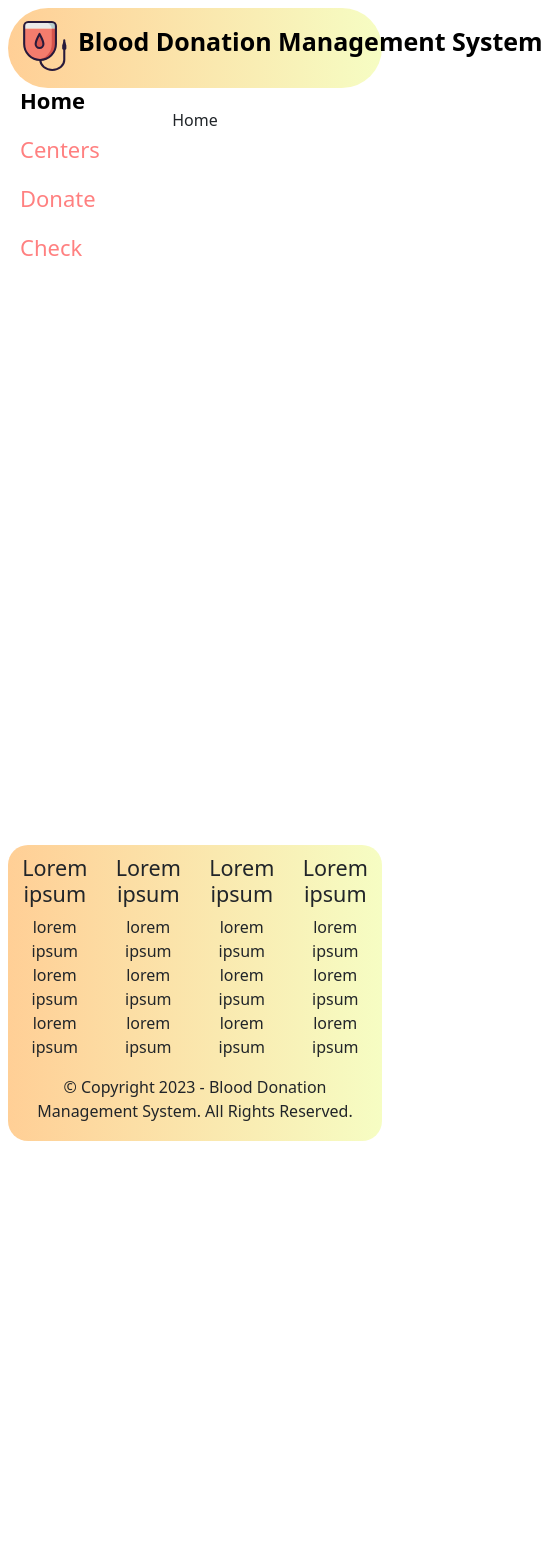
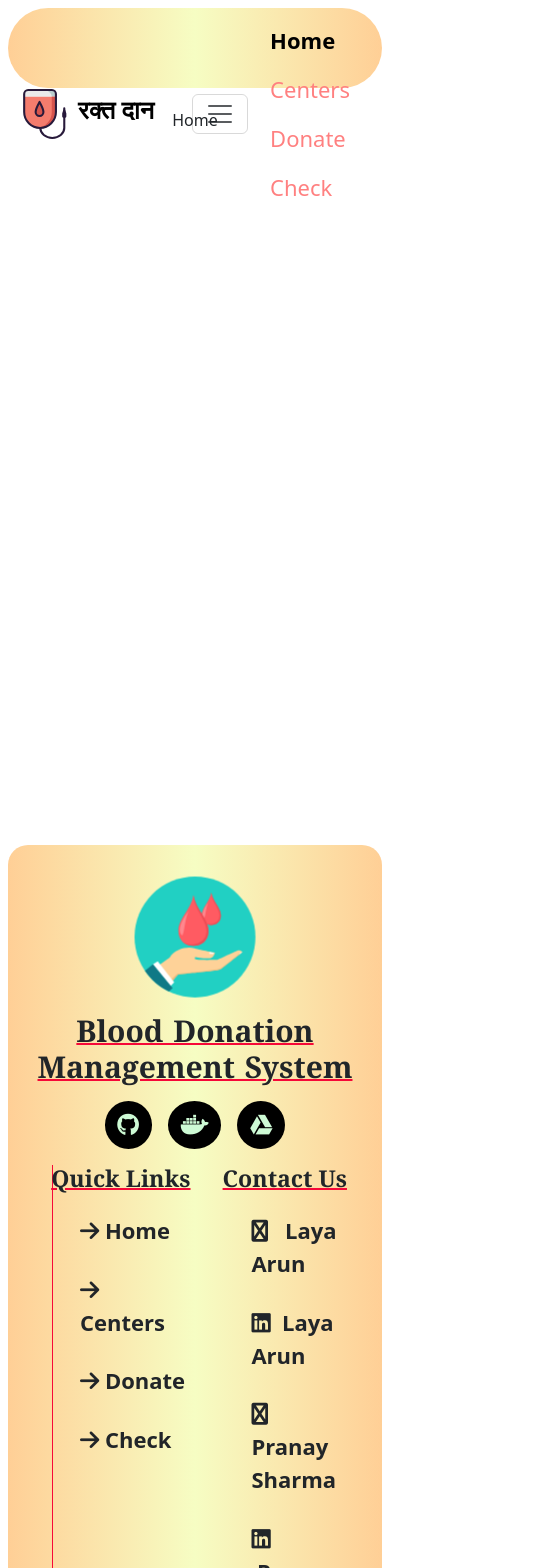
Before and after one commit to Aadmi1234/Blood-Donation-Management-System, a React (Vite) app in the folder client/: page / in a window 390 px wide. Shown: the top 1568 px of the page, 543 px wide, since content can reach past the window. Before the commit the page ends 1149 px from the top, so only its background shows below. Built offline with nearby package versions, Linux system fonts and the light colour scheme; no server answers.

Commit message:
responsive navbar and footer

```diff
--- a/client/index.html
+++ b/client/index.html
@@ -14,6 +14,12 @@
       integrity="sha384-T3c6CoIi6uLrA9TneNEoa7RxnatzjcDSCmG1MXxSR1GAsXEV/Dwwykc2MPK8M2HN"
       crossorigin="anonymous"
     />
+    <link href="https://cdnjs.cloudflare.com/ajax/libs/font-awesome/6.5.1/css/all.min.css"
+      rel="stylesheet"
+      integrity="sha512-DTOQO9RWCH3ppGqcWaEA1BIZOC6xxalwEsw9c2QQeAIftl+Vegovlnee1c9QX4TctnWMn13TZye+giMm8e2LwA=="
+      crossorigin="anonymous"
+      referrerpolicy="no-referrer"
+    />
   </head>
   <body>
     <div id="root"></div>
--- a/client/src/components/Footer/Footer.jsx
+++ b/client/src/components/Footer/Footer.jsx
@@ -1,9 +1,10 @@
 import React from "react";
 import Container from "react-bootstrap/esm/Container";
+import Col from "react-bootstrap/esm/Col";
+import Row from "react-bootstrap/esm/Row";
 
 import styles from "./footer.module.css";
-import Col from "react-bootstrap/esm/Col";
-import Row from "react-bootstrap/esm/Row";
+import FooterIcons from "./FooterIcons";
 
 const Footer = () => {
   return (
@@ -11,46 +12,98 @@ const Footer = () => {
       <Container>
         <Row>
           {/* Column 1 */}
-          <Col className="md-3 sm-6">
-            <h4>Lorem ipsum</h4>
-            <ul className="list-unstyled">
-              <li>lorem ipsum</li>
-              <li>lorem ipsum</li>
-              <li>lorem ipsum</li>
+          <Col className={`col-lg-5 col-md-6 col-12 ${styles.ft1}`}>
+            <img src="/blood-donation1.svg" alt="" className={styles.logo} />
+            <h3 className={styles.h3}>
+              <span className={styles.webname}>
+                Blood Donation Management System
+              </span>
+            </h3>
+            <FooterIcons />
+          </Col>
+
+          <Col className="col-lg-1 col-md-1 col-1">
+            <div className={styles.verticalLine}></div>
+          </Col>
+
+          {/* Column 2 */}
+          <Col className={`col-lg-3 col-md-6 col-13 ${styles.ft2}`}>
+            <h3 className={styles.h3}>Quick Links</h3>
+            <ul className={`list-unstyled ${styles.ulist}`}>
+              <li className={styles.ulistli}>
+                <a href="/" className="nav-link">
+                  <i class="fa-solid fa-arrow-right" /> Home
+                </a>
+              </li>
+              <li className={styles.ulistli}>
+                <a href="/centers" className="nav-link">
+                  <i class="fa-solid fa-arrow-right" /> Centers
+                </a>
+              </li>
+              <li className={styles.ulistli}>
+                <a href="/donate" className="nav-link">
+                  <i class="fa-solid fa-arrow-right" /> Donate
+                </a>
+              </li>
+              <li className={styles.ulistli}>
+                <a href="/check" className="nav-link">
+                  <i class="fa-solid fa-arrow-right" /> Check
+                </a>
+              </li>
             </ul>
           </Col>
-          {/* Column 2 */}
-          <Col className="md-3 sm-6">
-            <h4>Lorem ipsum</h4>
-            <ul className="list-unstyled">
-              <li>lorem ipsum</li>
-              <li>lorem ipsum</li>
-              <li>lorem ipsum</li>
-            </ul>
-          </Col>
+
           {/* Column 3 */}
-          <Col className="md-3 sm-6">
-            <h4>Lorem ipsum</h4>
-            <ul className="list-unstyled">
-              <li>lorem ipsum</li>
-              <li>lorem ipsum</li>
-              <li>lorem ipsum</li>
-            </ul>
-          </Col>
-          {/* Column 4 */}
-          <Col className="md-3 sm-6">
-            <h4>Lorem ipsum</h4>
-            <ul className="list-unstyled">
-              <li>lorem ipsum</li>
-              <li>lorem ipsum</li>
-              <li>lorem ipsum</li>
+          <Col className={`col-lg-3 col-md-6 col-13 ${styles.ft2}`}>
+            <h3 className={styles.h3}>Contact Us</h3>
+            <ul className={`list-unstyled ${styles.ulist}`}>
+              <li className={styles.ulistli}>
+                <a
+                  href="https://github.com/Aadmi1234/"
+                  className="nav-link"
+                  target="_blank"
+                  rel="noopener noreferrer"
+                >
+                  <i class="fa-solid fa-github" /> &nbsp; Laya Arun
+                </a>
+              </li>
+              <li className={styles.ulistli}>
+                <a
+                  href="https://www.linkedin.com/in/laya-arun/"
+                  className="nav-link"
+                  target="_blank"
+                  rel="noopener noreferrer"
+                >
+                  <i class="fa-brands fa-linkedin" /> &nbsp;Laya Arun
+                </a>
+              </li>
+              <li className={styles.ulistli}>
+                <a
+                  href="https://github.com/pranay-sharma03"
+                  className="nav-link"
+                  target="_blank"
+                  rel="noopener noreferrer"
+                >
+                  <i class="fa-solid fa-github" /> &nbsp; Pranay Sharma
+                </a>
+              </li>
+              <li className={styles.ulistli}>
+                <a
+                  href="https://www.linkedin.com/in/pranay-sharma-4b354b173/"
+                  className="nav-link"
+                  target="_blank"
+                  rel="noopener noreferrer"
+                >
+                  <i class="fa-brands fa-linkedin" /> &nbsp;Pranay Sharma
+                </a>
+              </li>
             </ul>
           </Col>
         </Row>
 
         {/* Footer Bottom */}
-        <div className="footer-bottom">
-          <p className="text-xs-center">
+        <div className="footer-bottom mt-3 mb-0 text-align-center">
+          <p className={`text-xs-center ${styles.copyright}`}>
             &copy; Copyright {new Date().getFullYear()} - Blood Donation
             Management System. All Rights Reserved.
           </p>
--- /dev/null
+++ b/client/src/components/Footer/FooterIcons.jsx
@@ -0,0 +1,39 @@
+import React from "react";
+
+const FooterIcons = () => {
+  const iconStyle = {
+    padding: "0.8rem",
+    backgroundColor: "black",
+    color: "var(--level-4)",
+    margin: "0.5rem",
+    borderRadius: "50%",
+    fontSize: "1.4rem",
+  };
+  return (
+    <div className="mb-2">
+      <a
+        href="https://github.com/Aadmi1234/Blood-Donation-Management-System"
+        target="_blank"
+        rel="noopener noreferrer"
+      >
+        <i class="fa-brands fa-github" style={iconStyle}></i>
+      </a>
+      <a
+        href="https://www.docker.com"
+        target="_blank"
+        rel="noopener noreferrer"
+      >
+        <i class="fa-brands fa-docker" style={iconStyle}></i>
+      </a>
+      <a
+        href="https://drive.google.com/"
+        target="_blank"
+        rel="noopener noreferrer"
+      >
+        <i class="fa-brands fa-google-drive" style={iconStyle}></i>
+      </a>
+    </div>
+  );
+};
+
+export default FooterIcons;
--- a/client/src/components/Footer/footer.module.css
+++ b/client/src/components/Footer/footer.module.css
@@ -3,24 +3,78 @@
   border-radius: 20px;
   margin: 8px;
   margin-top: 0;
-  padding-top: 10px;
-  padding-bottom: 2px;
-
-  background: linear-gradient(to right, var(--level-2), var(--level-3));
-
+  padding: 2rem 0;
+  background: linear-gradient(to right, var(--level-2), var(--level-3), var(--level-2));
   text-align: center;
 }
 
-h4 {
-  color: black;
+.h3 {
   font-weight: 600;
-
-  text-decoration-line: underline;
-  text-decoration-color: var(--level-1);
-  text-decoration-thickness: 2px;
+  font-family: Georgia, 'Times New Roman', Times, serif;
+  text-decoration: underline 2px #f60838;
+}
+.webname {
+  font-size: 30px;
+  font-weight: 700;
+  font-family: Georgia, 'Times New Roman', Times, serif;
+  word-spacing: 2px;
 }
 
-p {
+.verticalLine {
+  margin-left: 2rem;
+  border-left: 1px solid #f60838;
+  height: 100%;
+  width: 30px;
+}
+
+.ft1 {
+  display: flex;
+  flex-direction: column;
+  align-items: center;
+  justify-content: center;
+  text-align: center;
+  min-width: 300px;
+  max-width: 400px;
+}
+.logo {
+  height: 120px;
+  width: 120px;
+  margin-bottom: 1rem;
+  animation: beat 2s infinite ease;
+}
+@keyframes beat {
+  0% {
+    transform: scale(1);
+  }
+  50% {
+    transform: scale(1.15);
+  }
+  100% {
+    transform: scale(1);
+  }
+}
+
+.ft2 {
+  text-align: start;
+  padding-left: 10%;
+}
+
+.ulist {
+  margin-left: 1rem;
+}
+.ulistli {
+  padding: 0.8rem 0.8rem;
+  font-weight: 600;
+  font-size: 22px;
+}
+.ulistli:hover {
+  color: #f60838;
+  font-weight: 700;
+}
+
+
+
+.copyright {
   margin-top: 2px;
   margin-bottom: 0;
 
--- a/client/src/components/Header/NavBar.jsx
+++ b/client/src/components/Header/NavBar.jsx
@@ -2,14 +2,15 @@ import Container from "react-bootstrap/Container";
 import Nav from "react-bootstrap/Nav";
 import Navbar from "react-bootstrap/Navbar";
 import { Link } from "react-router-dom";
+
 import styles from "./navbar.module.css";
 import BloodBag from "/blood-bank.svg";
 import { useEffect, useState } from "react";
 
-// highlight the current page on navbar
-
 const NavBar = () => {
   const [currentNavItem, setCurrentNavItem] = useState("home");
+
+  const [title, setTitle] = useState("");
 
   const handleNavItemClick = (item) => {
     setCurrentNavItem(item);
@@ -30,12 +31,36 @@ const NavBar = () => {
     }
   }, [currentNavItem]);
 
+  // To handle resizing of window for responsive navbar
+  useEffect(() => {
+    const handleResize = () => {
+      // Check the window width and update the state
+      if (window.innerWidth < 1000) {
+        setTitle("रक्त दान");
+      } else {
+        setTitle("Blood Donation Management System");
+      }
+    };
+
+    // Add event listener for window resize
+    window.addEventListener("resize", handleResize);
+
+    // Initial check for window width on mount
+    handleResize();
+
+    // Clean up the event listener on component unmount
+    return () => {
+      window.removeEventListener("resize", handleResize);
+    };
+  }, []);
+
   return (
     <>
       <Navbar
         className={styles.navbar}
         // fixed="top"
-        expand="md"
+        collapseOnSelect
+        expand="sm"
       >
         <Container className="justify-content-between cnt">
           <Navbar.Brand
@@ -44,10 +69,10 @@ const NavBar = () => {
             onClick={() => handleNavItemClick("home")}
           >
             <img src={BloodBag} alt="" className={styles.blood} />
-            <a className={styles.logotitle}>Blood Donation Management System</a>
+            <a className={styles.logotitle}>{title}</a>
           </Navbar.Brand>
-
-          <Nav>
+          <Navbar.Toggle aria-controls="responsive-navbar-nav" />
+          <Nav className="mr-auto">
             <Nav.Link
               as={Link}
               to="/"
@@ -60,14 +85,18 @@ const NavBar = () => {
               to="/centers"
               onClick={() => handleNavItemClick("centers")}
             >
-              <a className={`${styles.navlink} ${isActive("centers")}`}>Centers</a>
+              <a className={`${styles.navlink} ${isActive("centers")}`}>
+                Centers
+              </a>
             </Nav.Link>
             <Nav.Link
               as={Link}
               to="/donate"
               onClick={() => handleNavItemClick("donate")}
             >
-              <a className={`${styles.navlink} ${isActive("donate")}`}>Donate</a>
+              <a className={`${styles.navlink} ${isActive("donate")}`}>
+                Donate
+              </a>
             </Nav.Link>
             <Nav.Link
               as={Link}
--- a/client/src/components/Header/navbar.module.css
+++ b/client/src/components/Header/navbar.module.css
@@ -6,7 +6,7 @@
   height: 80px;
   border-radius: 40px;
 
-  background: linear-gradient(to right, var(--level-2), var(--level-3));
+  background: linear-gradient(to right, var(--level-2), var(--level-3), var(--level-2));
 }
 
 .blood {
```
